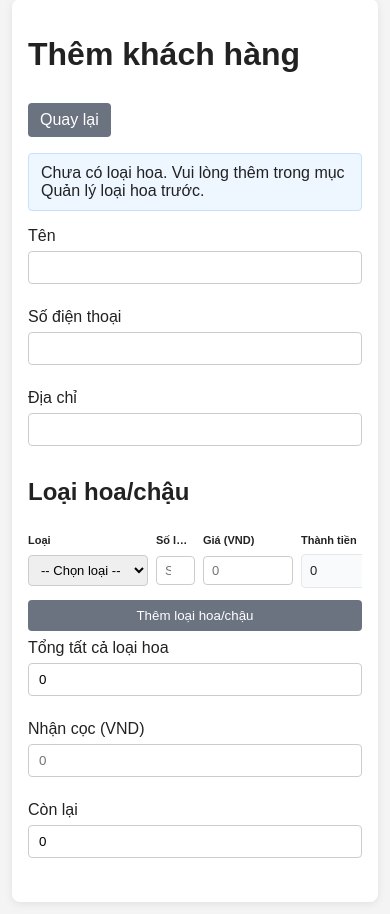
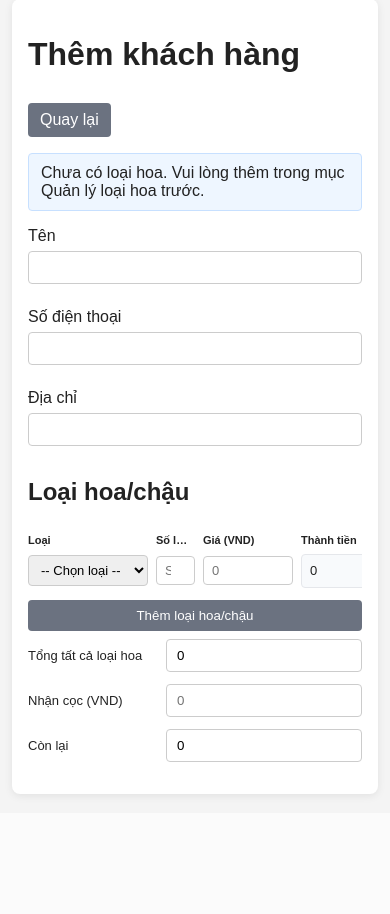
Before and after one commit to boonbye01/WebHoaTetAI, a PHP site: page /customer_form.php in a window 390 px wide. Shown: the part 31-945 px from the top of the page. After the commit the page ends 829 px from the top, so only its background shows below. Run offline with PHP 8.4, Linux system fonts and the light colour scheme; the visitor is signed in with stand-in values (Sample User, id 1); data that the repository does not hold is empty.

Commit message:
Align customer form totals labels and inputs on one row

```diff
--- a/assets/style.css
+++ b/assets/style.css
@@ -469,3 +469,31 @@ table td {
   overflow: hidden;
   text-overflow: ellipsis;
 }
+
+
+
+
+
+#customer-form .totals-grid .field {
+  display: flex;
+  align-items: center;
+  gap: 8px;
+  margin-bottom: 0;
+}
+#customer-form .totals-grid .field label {
+  margin-bottom: 0;
+  white-space: nowrap;
+  font-size: 13px;
+  min-width: 140px;
+}
+#customer-form .totals-grid .field input[type="text"] {
+  flex: 1;
+}
+@media (max-width: 640px) {
+  #customer-form .totals-grid .field {
+    flex-direction: row;
+  }
+  #customer-form .totals-grid .field label {
+    min-width: 130px;
+  }
+}
--- a/customer_form.php
+++ b/customer_form.php
@@ -49,7 +49,7 @@ if (count($items) === 0) {
   <meta charset="utf-8">
   <meta name="viewport" content="width=device-width, initial-scale=1">
   <title><?php echo $khach_hang['id'] ? 'Sửa khách hàng' : 'Thêm khách hàng'; ?></title>
-  <link rel="stylesheet" href="assets/style.css?v=20260226_mobile5">
+  <link rel="stylesheet" href="assets/style.css?v=20260226_mobile6">
 </head>
 <body>
   <div class="container">
```
